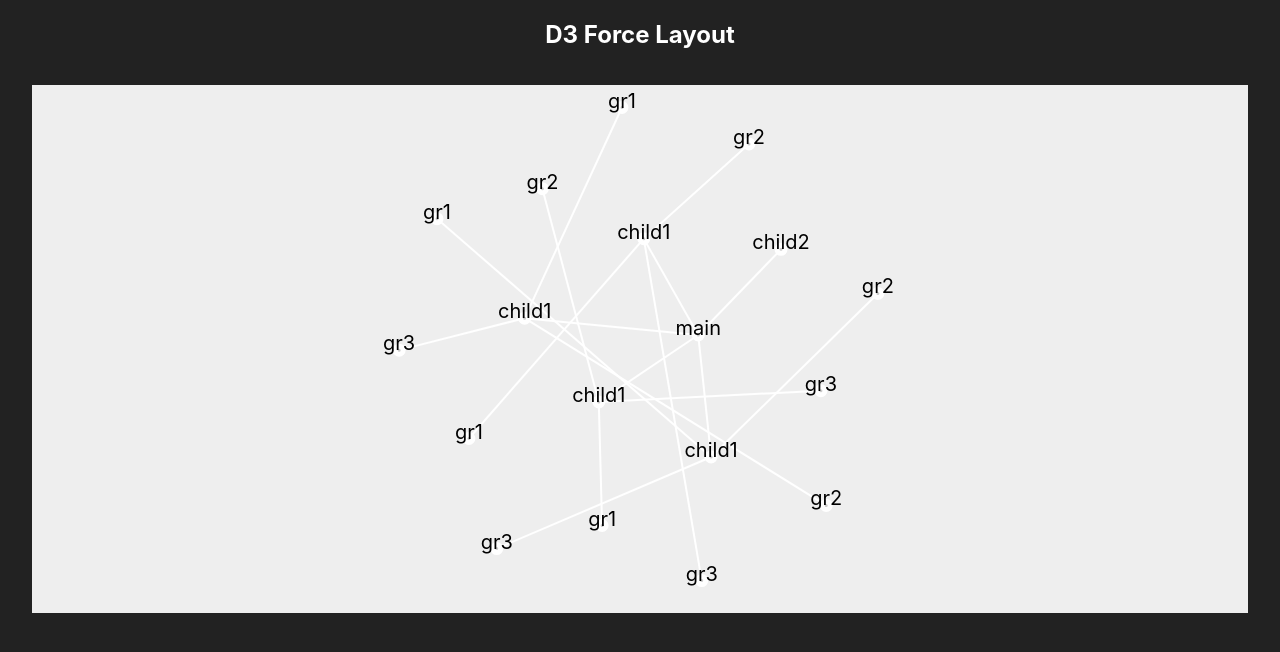
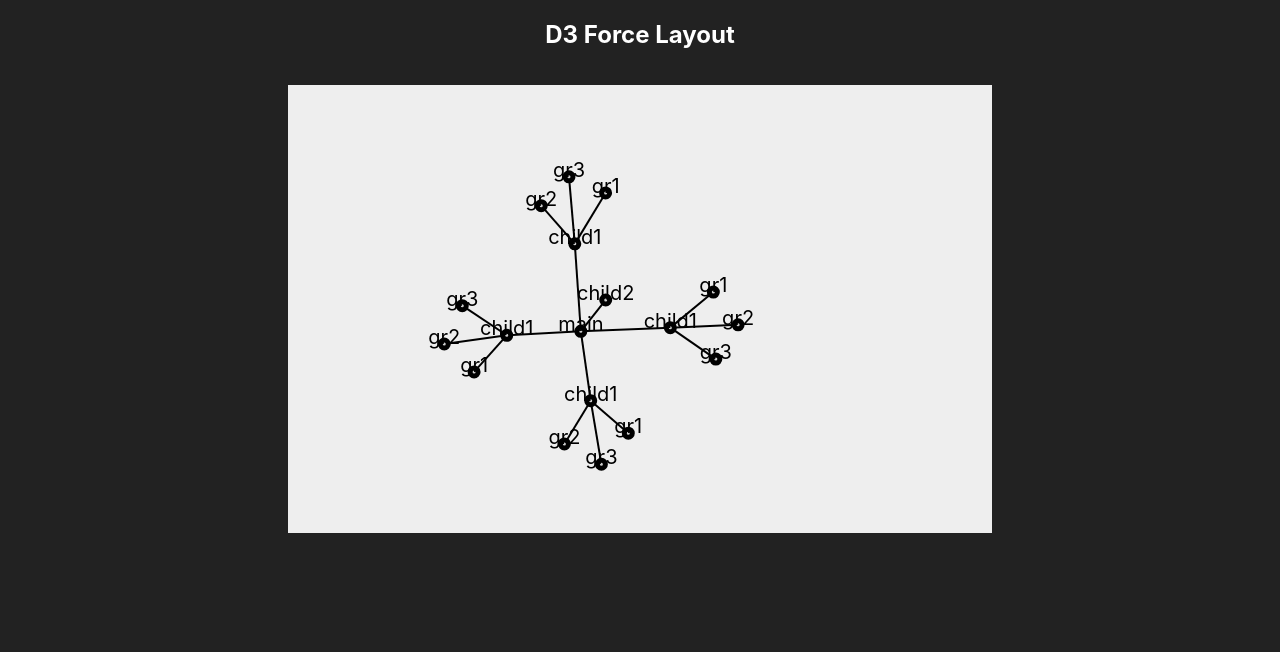
Before and after one commit to KveldUlf00/praca_inzynierska, a React (Create React App) app: page / in a window 1280 px wide. Shown: the top 652 px of the page. Built offline with nearby package versions, Linux system fonts and the light colour scheme.

Commit message:
Finally working graph

```diff
--- a/src/components/ForceTreeChart.js
+++ b/src/components/ForceTreeChart.js
@@ -5,8 +5,7 @@ import {
   forceSimulation,
   forceManyBody,
   pointer,
-  forceX,
-  forceY,
+  forceLink,
   forceCollide,
   forceRadial,
 } from "d3";
@@ -40,7 +39,14 @@ function ForceTreeChart({ data }) {
     const linkData = root.links();
 
     const simulation = forceSimulation(nodeData)
-      .force("charge", forceManyBody().strength(-30))
+      .force(
+        "link",
+        forceLink(linkData)
+          .id((d) => d.id)
+          .distance(0)
+          .strength(1)
+      )
+      .force("charge", forceManyBody().strength(-500).theta(0.9))
       .force("collide", forceCollide(20))
       .on("tick", () => {
         console.log("current force", simulation.alpha());
--- a/src/styles/app.scss
+++ b/src/styles/app.scss
@@ -1,11 +1,12 @@
 .app {
   text-align: center;
-  height: 70vh;
+  height: 100vh;
 
   .graph {
-    width: calc(100% - 4rem);
-    height: calc(100% - 2rem);
+    width: calc(60% - 4rem);
+    height: calc(60% - 2rem);
     padding: 1rem 2rem;
+    margin: auto;
   }
 
   // graph attributes
@@ -19,12 +20,12 @@
 
   .node {
     fill: #ccc;
-    stroke: #fff;
+    stroke: #000;
     stroke-width: 5px;
   }
 
   .link {
-    stroke: #fff;
+    stroke: #000;
     stroke-width: 2px;
   }
 }
```
